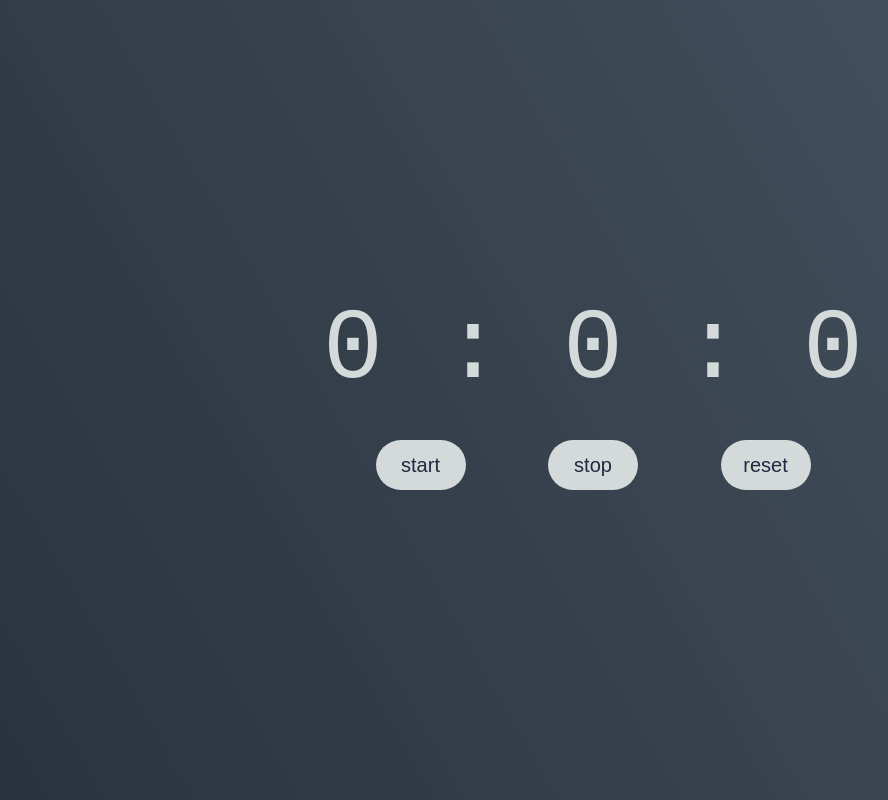
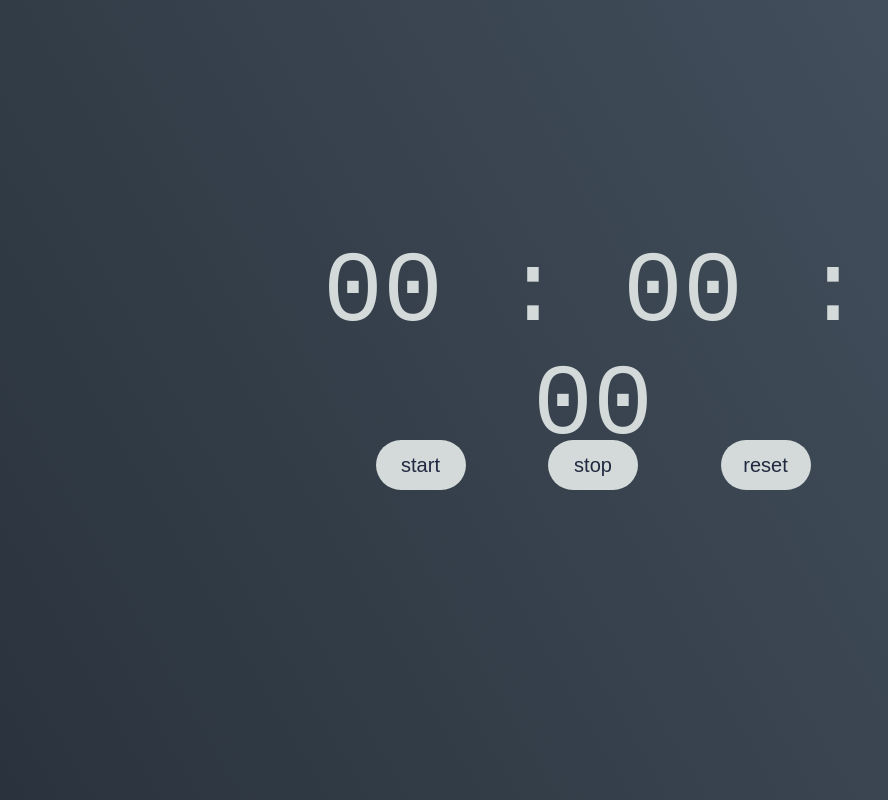
Before and after one commit to mdyasinreza1510/LEARNING_REACT, a React (Vite) app in the folder project1/: page / in a window 1280 px wide. Shown: the whole page, without its empty margins (47-935 px from the left). Built offline with nearby package versions, Linux system fonts and the light colour scheme.

Commit message:
added padstart to avoid flicking numbers

```diff
--- a/project1/src/Stopwatch.jsx
+++ b/project1/src/Stopwatch.jsx
@@ -41,10 +41,15 @@ function reset(){
     setisrunning(false);
 }
 function format(){
-    const hour=Math.floor(elapsedtime/(1000*60*60));
-    const minutes=Math.floor((elapsedtime/(1000*60))%60);
-        const second=Math.floor((elapsedtime/1000)%60);
-            const ms=Math.floor((elapsedtime %1000 )/10);
+let hour=Math.floor(elapsedtime/(1000*60*60));
+let minutes=Math.floor((elapsedtime/(1000*60))%60);
+let second=Math.floor((elapsedtime/1000)%60);
+let ms=Math.floor((elapsedtime %1000 )/10);
+
+hour=String(hour).padStart(2,"0");
+minutes=String(minutes).padStart(2,"0");
+second=String(second).padStart(2,"0");
+ms=String(ms).padStart(2,"0");
     return `${minutes} : ${second} : ${ms}`;
 }
 
```
